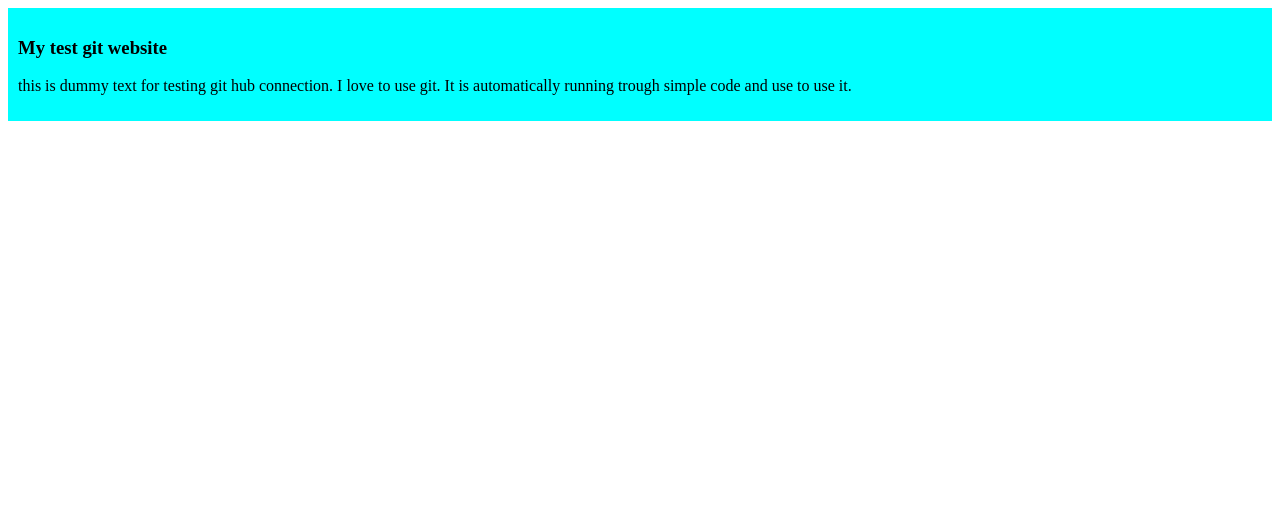
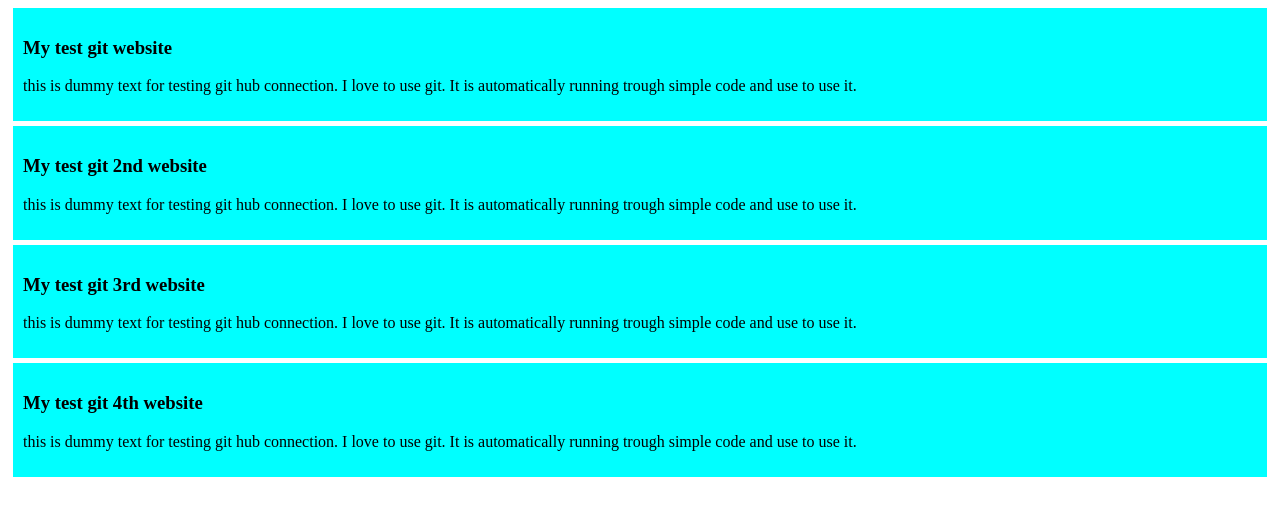
Before and after one commit to rupakloodh/my-test-git, a plain HTML site: page index.html in a window 1280 px wide. Drawn offline with Linux system fonts and the light colour scheme.

Commit message:
added the 2 3 4 blog

```diff
--- a/index.html
+++ b/index.html
@@ -15,5 +15,29 @@
             use to use it.
         </p>
     </div>
+    <div>
+        <h3>My test git 2nd website</h3>
+        <p>
+            this is dummy text for testing git hub connection. I love to
+            use git. It is automatically running trough simple code and
+            use to use it.
+        </p>
+    </div>
+    <div>
+        <h3>My test git 3rd website</h3>
+        <p>
+            this is dummy text for testing git hub connection. I love to
+            use git. It is automatically running trough simple code and
+            use to use it.
+        </p>
+    </div>
+    <div>
+        <h3>My test git 4th website</h3>
+        <p>
+            this is dummy text for testing git hub connection. I love to
+            use git. It is automatically running trough simple code and
+            use to use it.
+        </p>
+    </div>
 </body>
 </html>
--- a/styles/blog.css
+++ b/styles/blog.css
@@ -1,4 +1,5 @@
 div{
     background-color: aqua;
     padding: 10px;
+    margin: 5px;
 }
```
